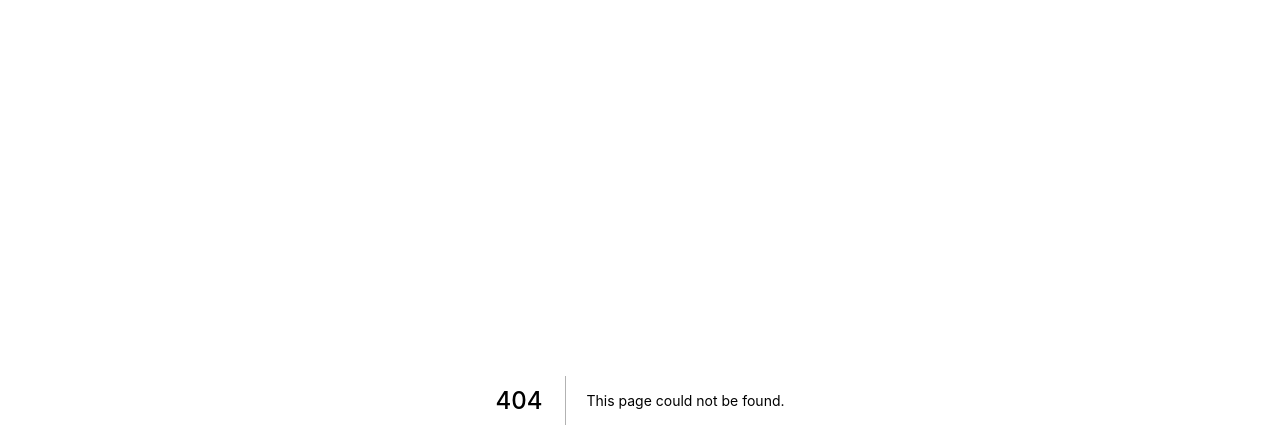
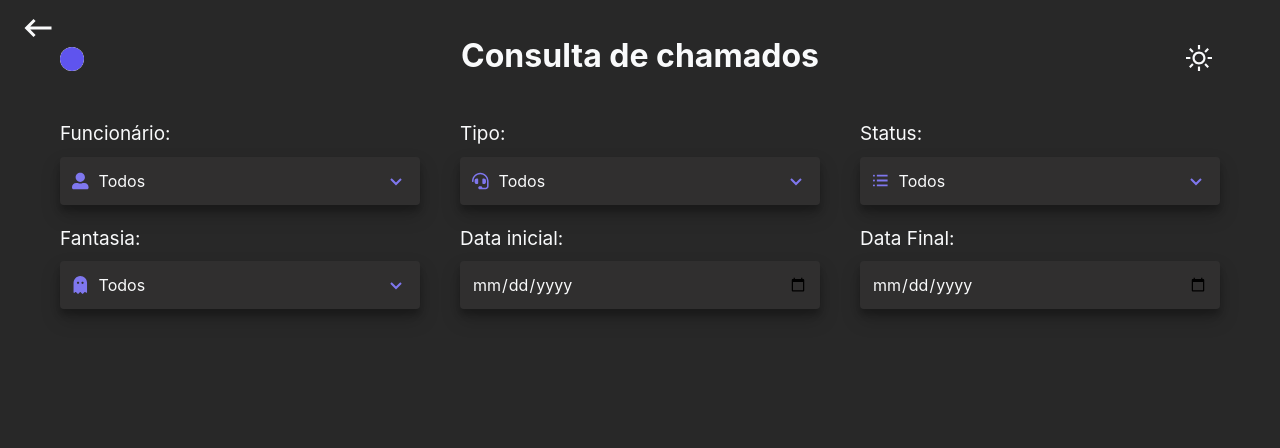
Before and after one commit to EnzoSylvestrin/helpDesk, a Next.js app: page /Consulta in a window 1280 px wide. Before the commit this address had no page. Shown: the top 448 px of the page. Built offline with nearby package versions, Linux system fonts and the light colour scheme.

Commit message:
Criando tela de consulta e adicionando filtros

```diff
--- a/src/Components/Button.tsx
+++ b/src/Components/Button.tsx
@@ -1,6 +1,8 @@
 import { motion } from 'framer-motion';
 
 import clsx from 'clsx';
+
+import Link from 'next/link';
 
 type ButtonProps = {
   size?: 'sm' | 'md' | 'lg',
@@ -13,7 +15,7 @@ type ButtonProps = {
 }
 
 export const Button = ({ size = 'md', type = "button", text, href, loading = false, full, onClick, ...props }: ButtonProps) => {
-  const Button = href ? 'a' : 'button';
+  const Button = href ? Link : 'button';
 
   return (
     <Button
@@ -26,9 +28,9 @@ export const Button = ({ size = 'md', type = "button", text, href, loading = fal
         'text-md px-[6px] py-2': size === 'md',
         'text-lg p-2': size === 'lg',
         'w-full': full,
-        '!text-transparent relative bg-transparent': loading
+        '!text-transparent relative': loading
       })}
-      {...(href ? { target: "_blank", rel: "noopener noreferrer", href: href } : {})}
+      href={href != null ? href : ''}
       onClick={!loading ? onClick : () => { return }}
       {...props}
     >
@@ -38,7 +40,7 @@ export const Button = ({ size = 'md', type = "button", text, href, loading = fal
           ?
           <div className='absolute top-[50%] left-[50%] -translate-x-[50%] -translate-y-[50%]'>
             <motion.div
-              className="rounded-full border-secondary border-2 border-t-transparent w-6 h-6"
+              className="rounded-full border-white border-2 border-t-transparent w-6 h-6"
               animate={{
                 rotate: '360deg'
               }}
--- /dev/null
+++ b/src/Components/HeadComponent.tsx
@@ -0,0 +1,17 @@
+import Head from "next/head";
+
+type HeadComponentProps = {
+    title: string;
+}
+
+export const HeadComponent = ({ title } : HeadComponentProps) => {
+    return (
+        <Head>
+            <title>{title}</title>
+            <meta name="description" content="Site para registro de chamados para funcionamento" />
+            <meta name="author" content='Enzo Sylvestrin - enzospavani@gmail.com' />
+            <meta name="viewport" content="width=device-width, initial-scale=1" />
+            <link rel="icon" href="/favicon.ico" />
+        </Head>
+    );
+}
--- /dev/null
+++ b/src/Components/Header/Back.tsx
@@ -0,0 +1,25 @@
+import { MdOutlineKeyboardBackspace } from 'react-icons/md';
+
+import { useRouter } from 'next/router';
+
+import { Icon } from '../Icon';
+
+export const Back = ({ url } : {url?: string}) => {
+
+    const router = useRouter();
+
+    const HandleBack = () => {
+        if (url != null) {
+            router.push(url);
+        }
+        else {
+            router.back();
+        }
+    }
+
+    return (
+        <div onClick={HandleBack} className="absolute text-2xl top-[10px] left-5 cursor-pointer">
+            <Icon icon={MdOutlineKeyboardBackspace} size={36} />
+        </div>
+    );
+}
--- a/src/Components/Header/Header.tsx
+++ b/src/Components/Header/Header.tsx
@@ -3,15 +3,18 @@ import { Dispatch, SetStateAction } from "react";
 import { ColorComponent } from "./ColorComponent";
 import { Heading } from "../Heading";
 import { Theme } from "./Theme";
+import { Back } from "./Back";
 
 type HeaderProps = {
     pageTitle: string,
-    setTheme: Dispatch<SetStateAction<"light" | "dark">>
+    setTheme: Dispatch<SetStateAction<"light" | "dark">>,
+    back?: boolean;
 }
 
-export const Header = ({pageTitle, setTheme} : HeaderProps) => {
+export const Header = ({ pageTitle, setTheme, back = false } : HeaderProps) => {
     return (
         <header className="h-auto flex items-center justify-center flex-wrap sm:inline sm:h-[10vh]">
+            {back ? <Back url="/"/> : ''}
             <Heading size="lg" align="center" asChild={true} className="w-full pt-[4vh] sm:w-auto">
                 <h1>{pageTitle}</h1>
             </Heading>
--- /dev/null
+++ b/src/pages/Consulta.tsx
@@ -0,0 +1,71 @@
+import { useState } from 'react';
+
+import { FaGhost, FaHeadset, FaUserAlt } from 'react-icons/fa';
+import { TfiMenuAlt } from 'react-icons/tfi';
+
+import { OptionsFunc } from '@/Utils/Options';
+
+import { HeadComponent } from "@/Components/HeadComponent";
+import { Header } from '@/Components/Header/Header';
+import { Text } from '@/Components/Text';
+import { Input } from '@/Components/Input';
+
+const Consulta = () => {
+
+    const [theme, setTheme] = useState<'dark' | 'light'>('dark');
+
+    return (
+        <>
+            <HeadComponent title="Consulta de chamados" />
+            <section className={`${theme === 'dark' ? 'dark' : ''}`}>
+                <main className='min-h-[100vh] transition-colors duration-300 bg-grayMain dark:bg-darkMain'>
+                    <Header pageTitle='Consulta de chamados' setTheme={setTheme} back={true} />
+                    <div className='px-10 py-5 flex flex-wrap items-center justify-around'>
+                        <label htmlFor='func' className='w-[30%] mt-5'>
+                            <Text className={'mb-2 !text-[19px]'}>Funcionário:</Text>
+                            <Input.Root>
+                                <Input.Icon icon={FaUserAlt} size={18} colored/>
+                                <Input.Select id='func' placeholder='Todos' items={OptionsFunc} />
+                            </Input.Root>
+                        </label>
+                        <label htmlFor='type' className='w-[30%] mt-5'>
+                            <Text className={'mb-2 !text-[19px]'}>Tipo:</Text>
+                            <Input.Root>
+                                <Input.Icon icon={FaHeadset} size={18} colored/>
+                                <Input.Select id='type' placeholder='Todos' items={OptionsFunc} />
+                            </Input.Root>
+                        </label>
+                        <label htmlFor='status' className='w-[30%] mt-5'>
+                            <Text className={'mb-2 !text-[19px]'}>Status:</Text>
+                            <Input.Root>
+                                <Input.Icon icon={TfiMenuAlt} size={18} colored/>
+                                <Input.Select id='status' placeholder='Todos' items={OptionsFunc} />
+                            </Input.Root>
+                        </label>
+                        <label htmlFor='fantasy' className='w-[30%] mt-5'>
+                            <Text className={'mb-2 !text-[19px]'}>Fantasia:</Text>
+                            <Input.Root>
+                                <Input.Icon icon={FaGhost} size={18} colored/>
+                                <Input.Select id='fantasy' placeholder='Todos' items={OptionsFunc} />
+                            </Input.Root>
+                        </label>
+                        <label htmlFor='initial' className='w-[30%] mt-5'>
+                            <Text className={'mb-2 !text-[19px]'}>Data inicial:</Text>
+                            <Input.Root>
+                                <Input.Input id='initial' type={'date'} />
+                            </Input.Root>
+                        </label>
+                        <label htmlFor='final' className='w-[30%] mt-5'>
+                            <Text className={'mb-2 !text-[19px]'}>Data Final:</Text>
+                            <Input.Root>
+                                <Input.Input id='func' type={'date'} />
+                            </Input.Root>
+                        </label>
+                    </div>
+                </main>
+            </section>
+        </>
+    );
+}
+
+export default Consulta;
--- a/src/pages/index.tsx
+++ b/src/pages/index.tsx
@@ -1,8 +1,6 @@
 import { useState } from 'react';
 
 import { FaUserAlt, FaHeadset, FaGhost } from 'react-icons/fa';
-
-import Head from 'next/head';
 
 import { OptionsFunc, OptionsType } from '@/Utils/Options';
 
@@ -12,6 +10,7 @@ import { Input } from '@/Components/Input';
 import { Text } from '@/Components/Text';
 import { RadioGroup } from '@/Components/RadioGroup';
 import { Button } from '@/Components/Button';
+import { HeadComponent } from '@/Components/HeadComponent';
 
 export default function Home() {
 
@@ -19,13 +18,7 @@ export default function Home() {
 
   return (
     <>
-      <Head>
-        <title>Cadastro de chamados</title>
-        <meta name="description" content="Site para registro de chamados para funcionamento" />
-        <meta name="author" content='Enzo Sylvestrin - enzospavani@gmail.com' />
-        <meta name="viewport" content="width=device-width, initial-scale=1" />
-        <link rel="icon" href="/favicon.ico" />
-      </Head>
+      <HeadComponent title='Cadastro de chamados' />
       <section className={`${theme === 'dark' ? 'dark' : ''}`}>
         <main className='min-h-[100vh] transition-colors duration-300 bg-grayMain dark:bg-darkMain'>
           <Header pageTitle='Cadastro de chamados' setTheme={setTheme} />
@@ -97,7 +90,7 @@ export default function Home() {
                 </label>
               </div>
               <footer className='w-full px-2 xs:px-5 h-[8vh] flex items-center justify-between'>
-                <Button size='lg' text='Consulta' />
+                <Button size='lg' href='/Consulta' text='Consulta' />
                 <Button size='lg' text='Registrar' />
               </footer>
             </div>
```
